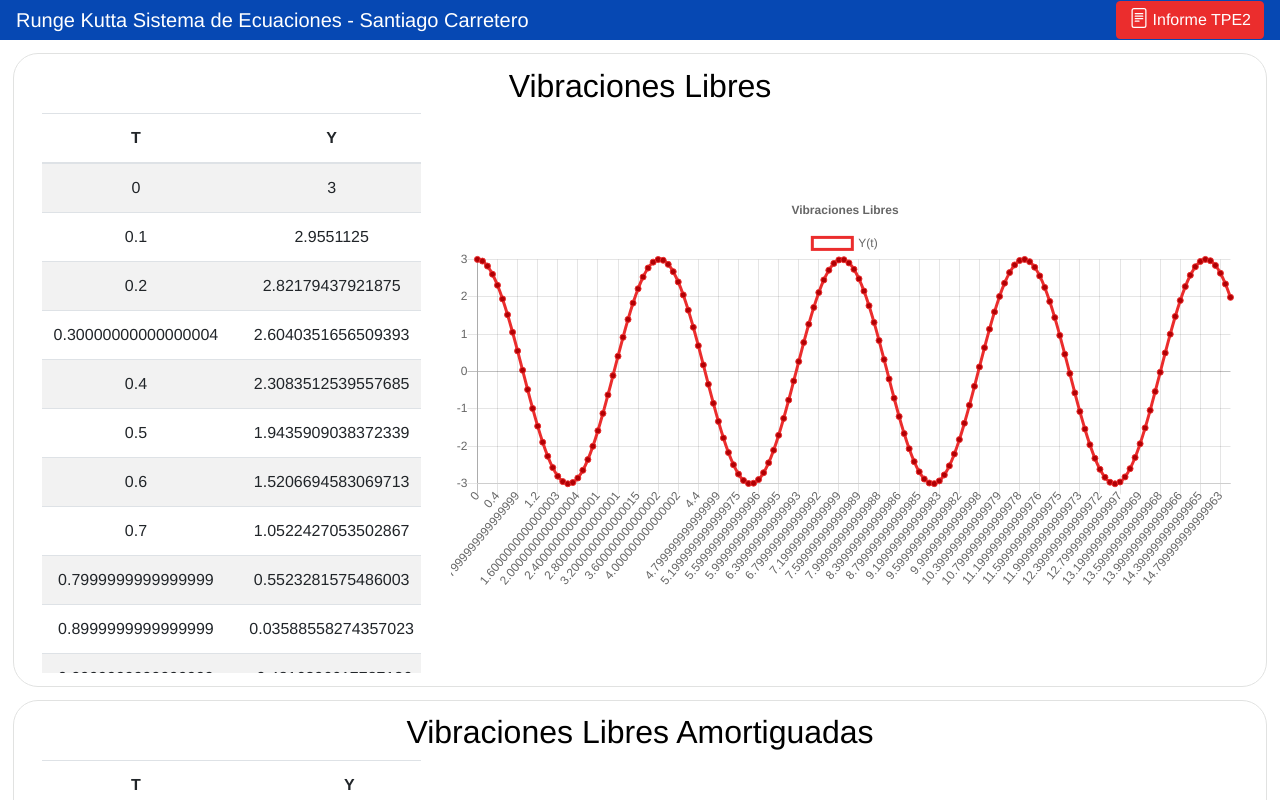
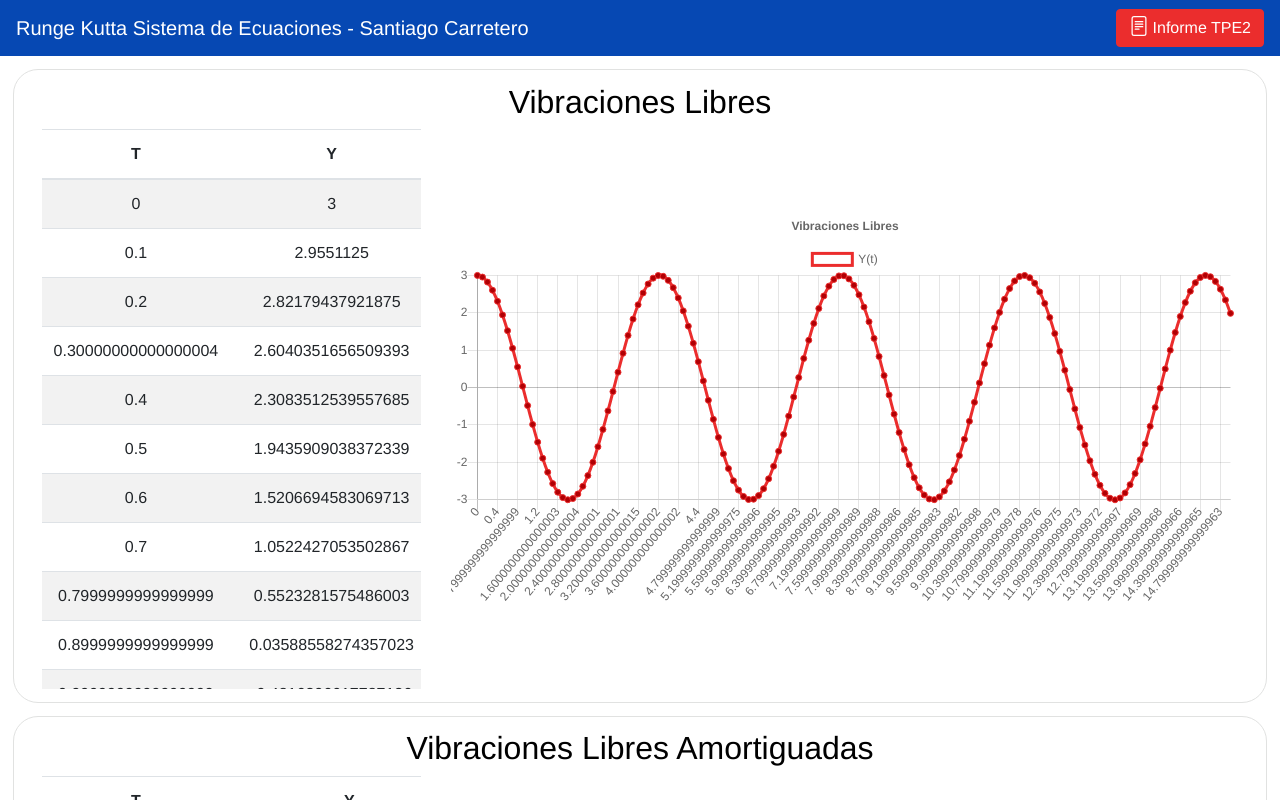
Before and after one commit to carreterosanti/unicen-rk4-sistema-ecuaciones, a Vue app: page / in a window 1280 px wide. Shown: the top 800 px of the page. Built offline with nearby package versions, Linux system fonts and the light colour scheme.

Commit message:
Cambio logo, seteo de estilos navbar

```diff
--- a/src/components/rk4.scss
+++ b/src/components/rk4.scss
@@ -1,17 +1,14 @@
 @import "../scss/_variables";
 
 main {
-  height: 95vh;
-  max-height: 95vh;
-  overflow-y: scroll;
 }
 
 .nav-bar {
   background-color: $primary;
-  height: 5vh;
 }
 
 .doc-button {
+  padding: 10px;
   &.btn-secondary {
     background-color: $secondary;
     border-color: $secondary;
--- a/src/components/rk4.vue
+++ b/src/components/rk4.vue
@@ -1,6 +1,6 @@
 <template>
   <div>
-    <b-navbar class="nav-bar justify-content-between" variant="faded" type="dark">
+    <b-navbar class="nav-bar justify-content-between" sticky variant="faded" type="dark">
       <b-navbar-brand tag="h1" class="mb-0">Runge Kutta Sistema de Ecuaciones - Santiago Carretero</b-navbar-brand>
       <b-button class="doc-button">
         <b-icon-file-text class="mr-1"></b-icon-file-text>Informe TPE2
```
Also changed, not shown: 1 other file (tests, documents, lock files or other folders).
